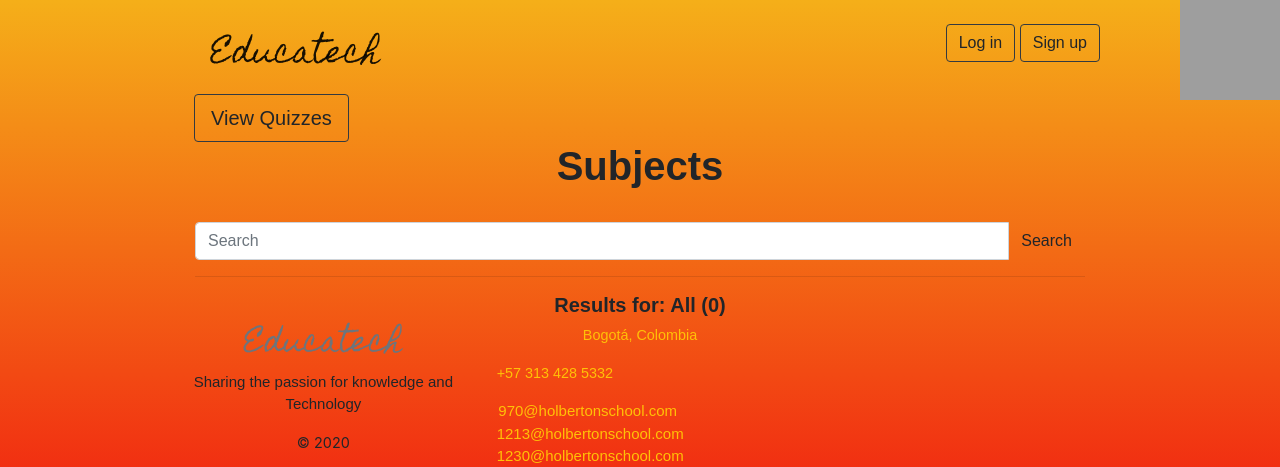
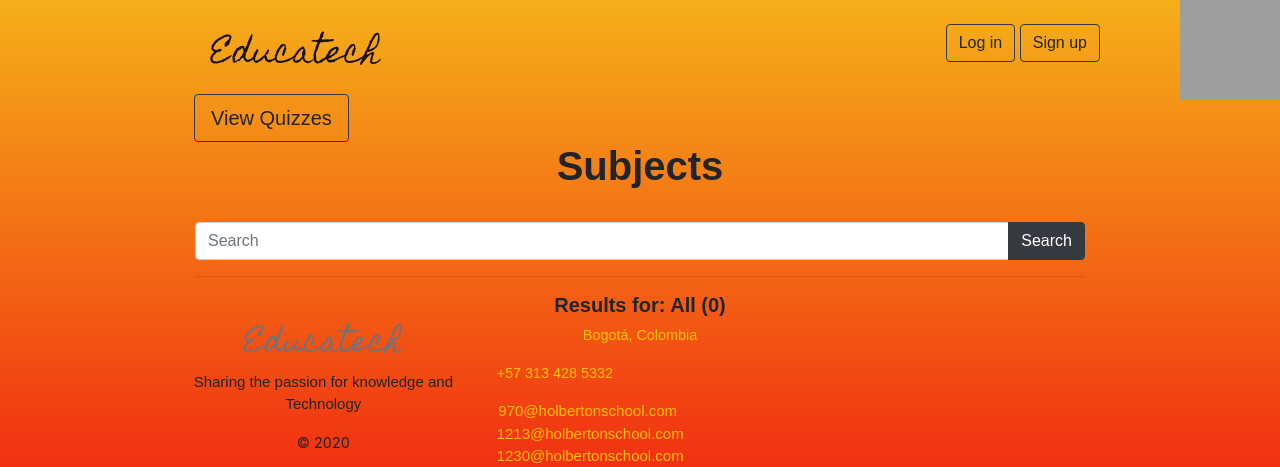
Before and after one commit to juank-dev/Educatech, a Django app: page /students/search/ in a window 1280 px wide. Shown: the top 467 px of the page. Run offline with Django 3.2, Linux system fonts and the light colour scheme; data that the repository does not hold is empty; some libraries are stand-ins or nearby versions; some web fonts are replaced; grey boxes are pictures that could not be loaded.

Commit message:
Change buttoms (bootstrap)

```diff
--- a/django_school/classroom/templates/classroom/snippets/search.html
+++ b/django_school/classroom/templates/classroom/snippets/search.html
@@ -16,7 +16,7 @@
         <input type="text" name="q" class="form-control" placeholder="Search">
         <div class="input-group-append">
 
-            <input type="submit" name="" value="Search" class="btn btn-search">
+            <input type="submit" name="" value="Search" class="btn btn-dark">
         </div>
     </div>
 </form>
--- a/django_school/classroom/templates/classroom/teachers/home.html
+++ b/django_school/classroom/templates/classroom/teachers/home.html
@@ -57,7 +57,7 @@
         <form action="http://www.educatech.tech/messages/{{name.user}}/">
             <div class="container center-block input-group">
                 <div class="card-body d-flex" style="margin-left: 385px;">
-                    <input type="submit" name="" value="Chat" class="btn btn-chat btn-lg">
+                    <input type="submit" name="" value="Chat" class="btn btn-dark btn-lg">
                 </div>
             </div>
         </form>
```
